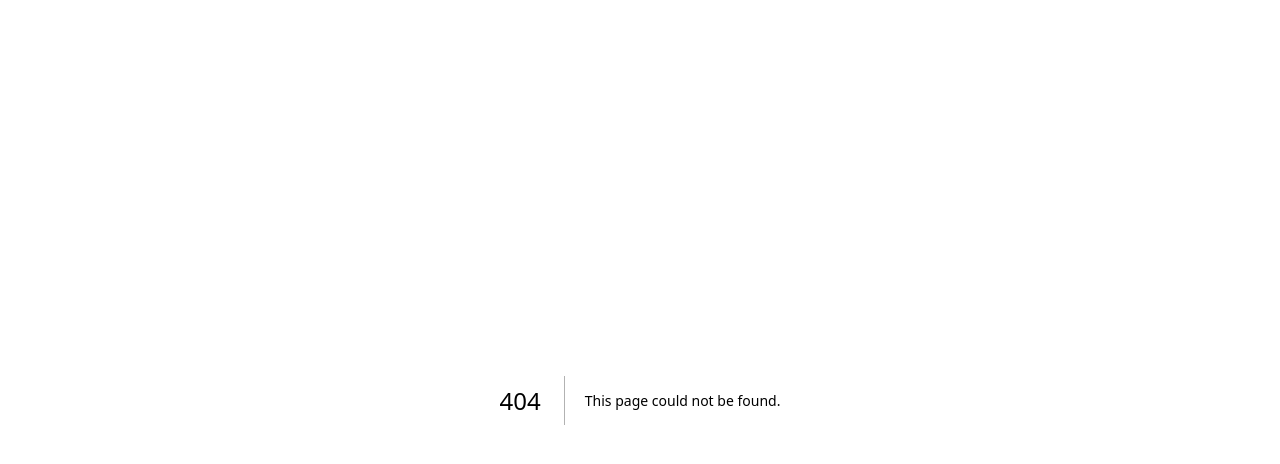
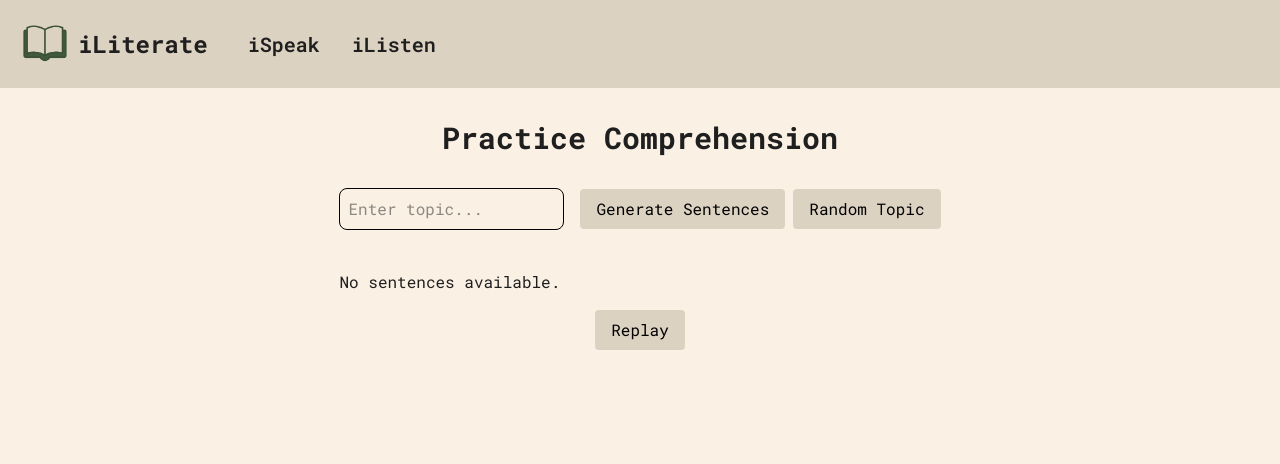
Before and after one commit to Kevyi/iLiterate, a Next.js app in the folder client/: page /iListen in a window 1280 px wide. Before the commit this address had no page. Shown: the top 464 px of the page. Built offline with nearby package versions, Linux system fonts and the light colour scheme.

Commit message:
renaming products

```diff
--- a/client/app/product/page.jsx
+++ b/client/app/iSpeak/page.jsx
@@ -83,7 +83,7 @@ export default function testPage() {
         </form>
 
         <div className="flex justify-evenly items-center">
-            <div className="flex border rounded-md p-4">
+            <div className="flex">
             {loading ? (
                 <LoadingBook width={200} height={200}/>
             ) : (
--- a/client/app/kevin/page.jsx
+++ /dev/null
@@ -1,11 +0,0 @@
-"use client";
-
-import Image from "next/image";
-
-export default function Page() {
-  return (
-    <div className="flex justify-center items-center min-h-screen">
-        kevin was here
-    </div>
-  );
-}
--- a/client/app/kevinTest/page.jsx
+++ /dev/null
@@ -1,16 +0,0 @@
-"use client";
-
-import Navbar from "@/components/navbar"
-import Recorder from "@/components/recorder"
-
-export default function pageTest(){
-    return <>
-
-    <Navbar></Navbar>
-    <Recorder></Recorder>
-
-
-
-
-    </>
-}
--- a/client/components/navbar.jsx
+++ b/client/components/navbar.jsx
@@ -45,8 +45,8 @@ export default function Navbar({ scroll = false }) {
           <nav className="flex flex-1 text-xl">
             {[
 
-              { label: "iSpeak", href: "product" },
-              { label: "iListen", href: "product2" },
+              { label: "iSpeak", href: "iSpeak" },
+              { label: "iListen", href: "iListen" },
             ].map((nav, i) => (
               <a
                 key={i}
```
Also changed, not shown: client/app/iListen/page.jsx (renamed from client/app/product2/page.jsx).
